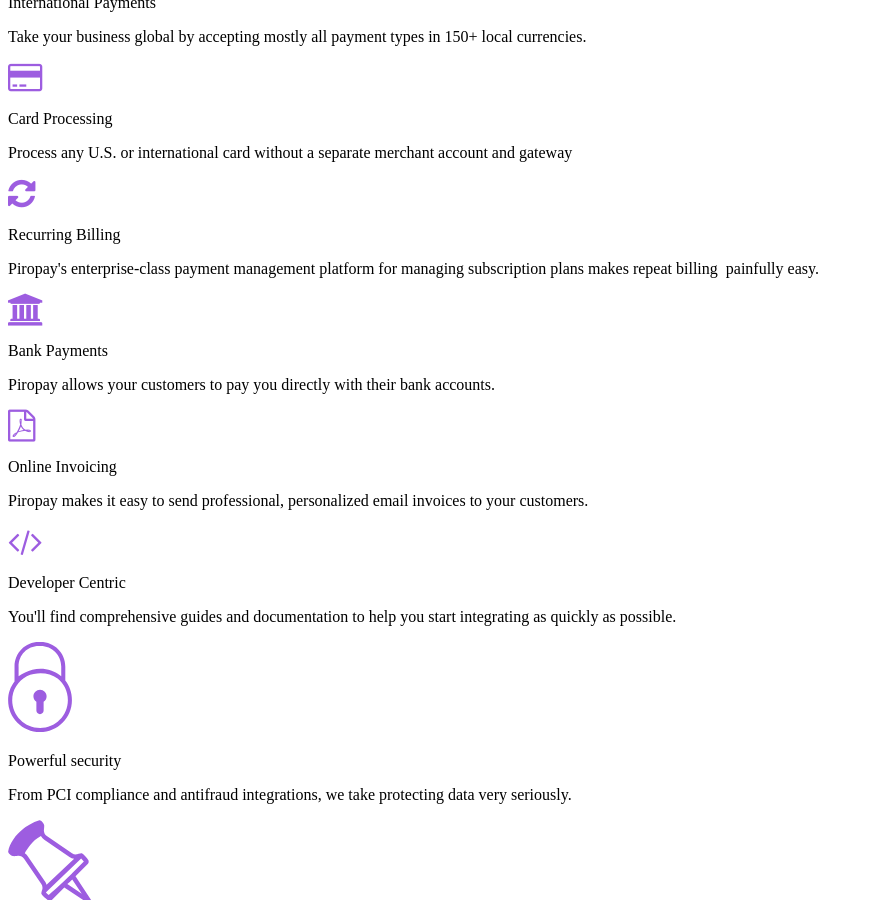
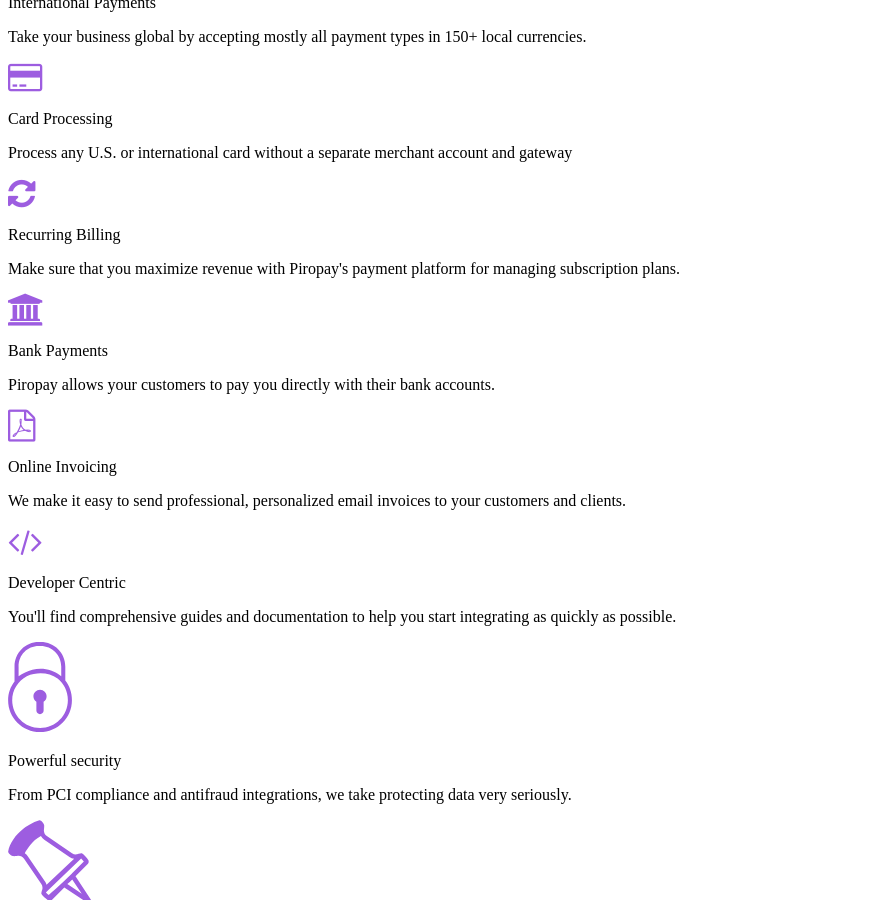
Before and after one commit to Banqee/piropay.github.io, a Jekyll site: the page built from _posts/2016-02-06-cabin.markdown, in a window 1280 px wide and 900 px high, scrolled down 2474 px. Shown: the whole window, without its empty margins (0-873 px from the left). Built offline with Jekyll 4.4.1, drawn with Linux system fonts in a browser that asks for light colours; nearby versions of some CDN libraries; comment, search, counter and statistics services are not loaded.

Commit message:
Update features.html

```diff
--- a/_includes/features.html
+++ b/_includes/features.html
@@ -28,7 +28,7 @@
 		<span style="color:#9D5DE0"><i class="fa fa-refresh fa-2x" aria-hidden="true"></i> </span>
 	                    </p>
 				<p class="fbox-header tc"> Recurring Billing </p>
-				<p class="fbox-text tc"> Piropay's enterprise-class payment management platform for managing subscription plans makes repeat billing&nbsp; painfully&nbsp;easy. </p>
+				<p class="fbox-text tc"> Make sure that you maximize revenue with Piropay's payment platform for&nbsp;managing&nbsp;subscription&nbsp;plans. </p>
 			</div>
 
 		<div class="fbox col-xs-12 col-sm-12 col-md-4 col-lg-4">
@@ -46,7 +46,7 @@
 				<span style="color:#9D5DE0"><i class="fa fa-file-pdf-o fa-2x" aria-hidden="true"></i></span>
 			</p>
 				<p class="fbox-header tc"> Online Invoicing </p>
-				<p class="fbox-text tc"> Piropay makes it easy to send professional, personalized email invoices to&nbsp;your&nbsp;customers.
+				<p class="fbox-text tc"> We make it easy to send professional, personalized email invoices to&nbsp;your&nbsp;customers&nbsp;and&nbsp;clients.
 				</p>
 			</div>
 
```
